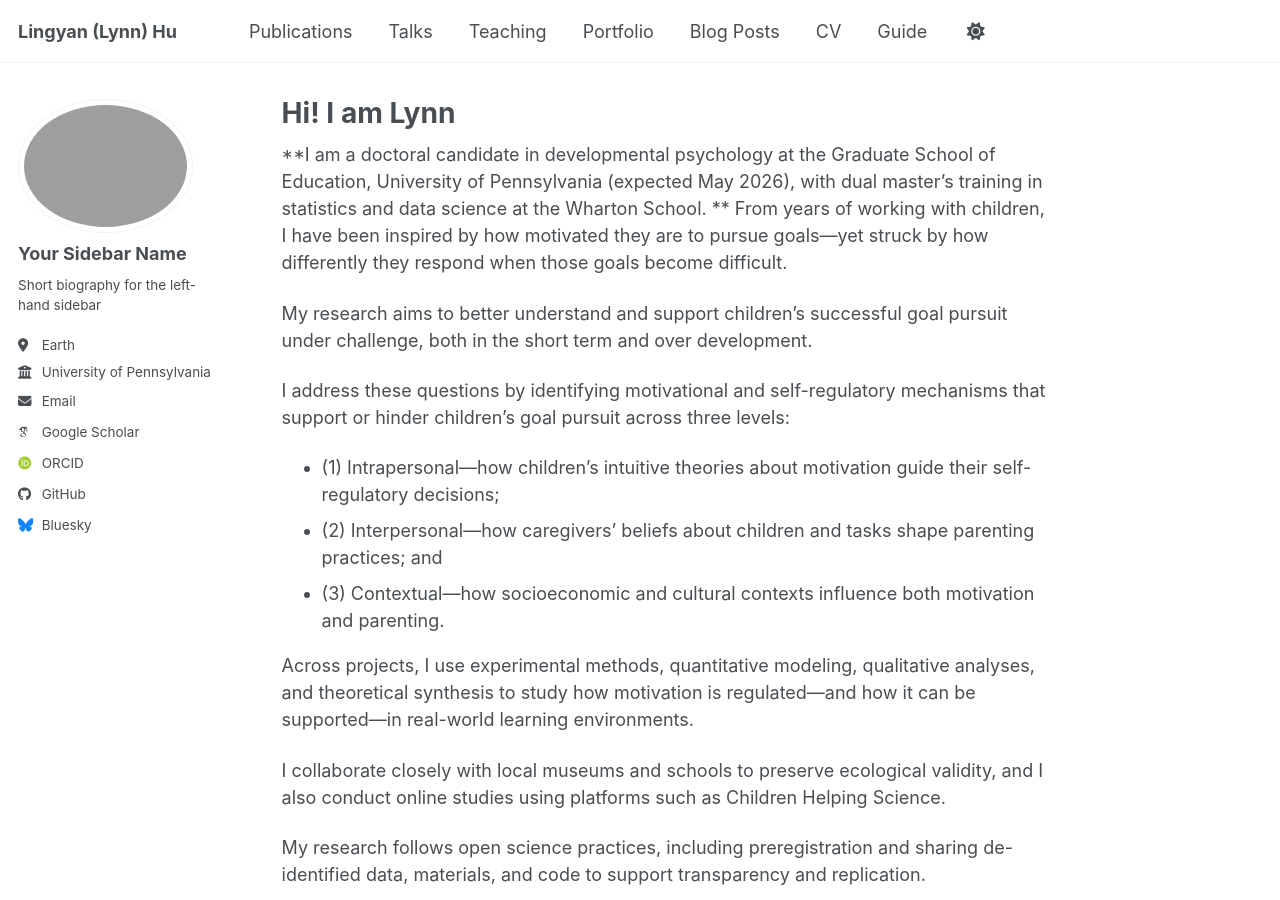
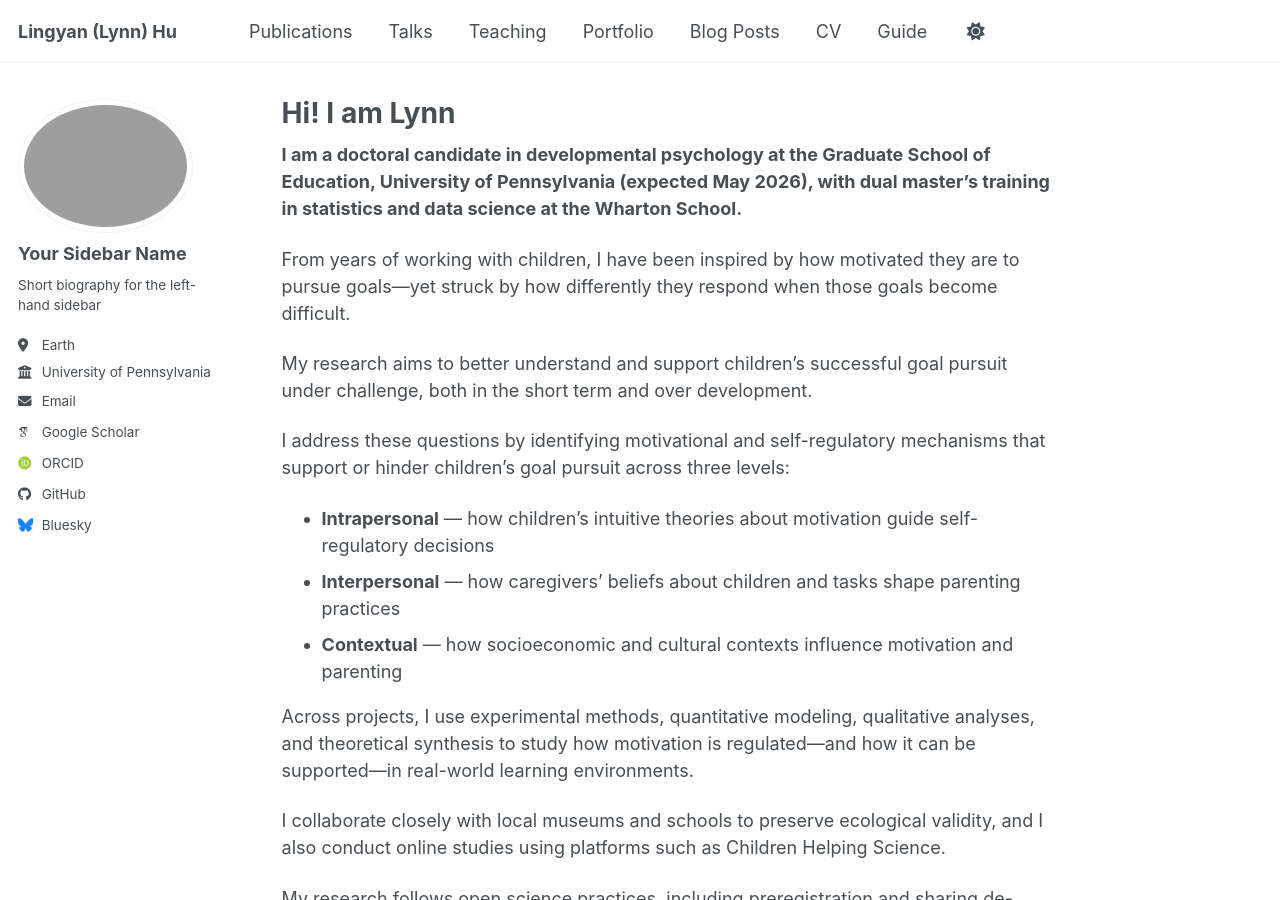
Before and after one commit to lingyh904/lingyh904.github.io, a Jekyll site: the page built from _pages/about.md, in a window 1280 px wide and 900 px high. Built offline with Jekyll 4.4.1, drawn with Linux system fonts in a browser that asks for light colours; some web fonts are replaced; a script bundle is joined from its source files by our own code; library files that are not in the unit come from our copies.

Commit message:
Update about.md

```diff
--- a/_pages/about.md
+++ b/_pages/about.md
@@ -6,16 +6,18 @@ redirect_from:
   - /about/
   - /about.html
 ---
-**I am a doctoral candidate in developmental psychology at the Graduate School of Education, University of Pennsylvania (expected May 2026), with dual master’s training in statistics and data science at the Wharton School.
-**
+<strong>I am a doctoral candidate in developmental psychology at the Graduate School of Education, University of Pennsylvania (expected May 2026), with dual master’s training in statistics and data science at the Wharton School.</strong>
+
 From years of working with children, I have been inspired by how motivated they are to pursue goals—yet struck by how differently they respond when those goals become difficult.
 
 My research aims to better understand and support children’s successful goal pursuit under challenge, both in the short term and over development.
 
 I address these questions by identifying motivational and self-regulatory mechanisms that support or hinder children’s goal pursuit across three levels:
-- (1) Intrapersonal—how children’s intuitive theories about motivation guide their self-regulatory decisions;
-- (2) Interpersonal—how caregivers’ beliefs about children and tasks shape parenting practices; and
-- (3) Contextual—how socioeconomic and cultural contexts influence both motivation and parenting.
+<ul>
+  <li><strong>Intrapersonal</strong> — how children’s intuitive theories about motivation guide self-regulatory decisions</li>
+  <li><strong>Interpersonal</strong> — how caregivers’ beliefs about children and tasks shape parenting practices</li>
+  <li><strong>Contextual</strong> — how socioeconomic and cultural contexts influence motivation and parenting</li>
+</ul>
 
 Across projects, I use experimental methods, quantitative modeling, qualitative analyses, and theoretical synthesis to study how motivation is regulated—and how it can be supported—in real-world learning environments.
 
```
